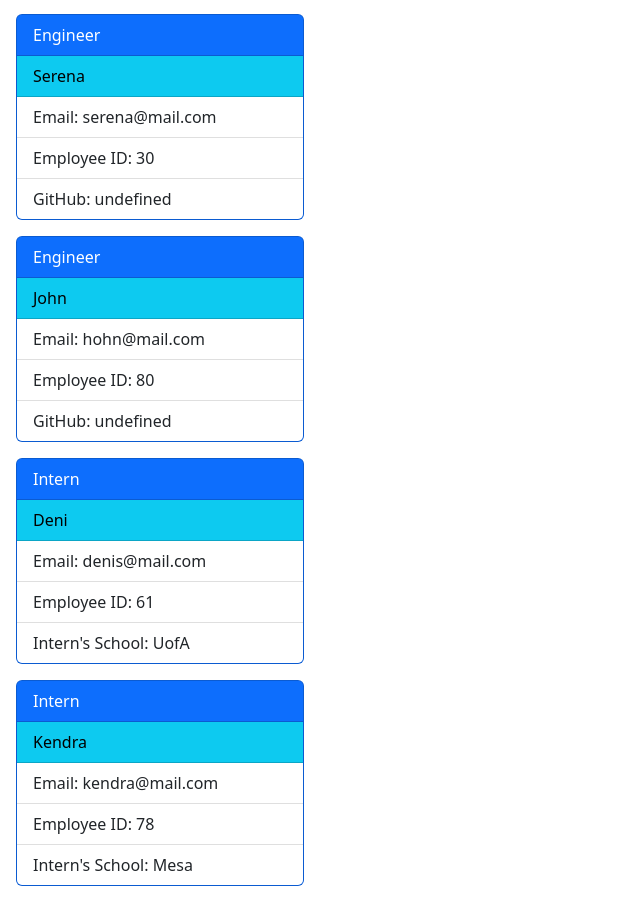
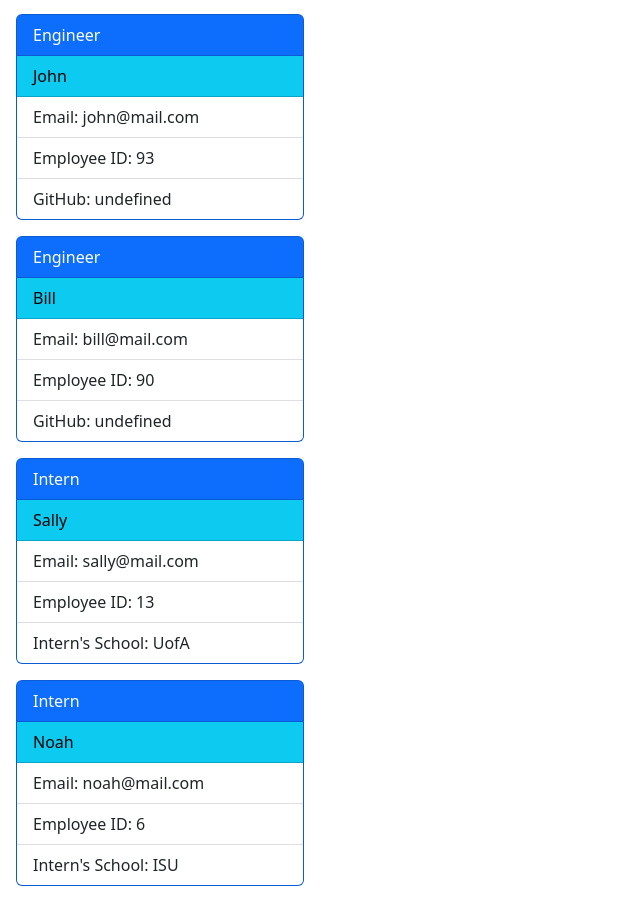
Before and after one commit to Raklotzbach/workteam-generator, a website: page write.html in a window 1280 px wide. Shown: the part 224-1126 px from the top of the page, without its empty margins (0-640 px from the left). Drawn offline with nearby package versions, Linux system fonts and the light colour scheme.

Commit message:
final adds

```diff
--- a/write.html
+++ b/write.html
@@ -18,22 +18,8 @@
             </div>
             <ul class="list-group list-group-flush">
                 <li class="list-group-item">Email: akira@mail.com</li>
-                <li class="list-group-item">Employee ID: 83</li>
-                <li class="list-group-item">Office Number: 76</li>
-            </ul>
-        </div>
-
-        <div class="card m-3 text-bg-primary" style="width: 18rem;">
-            <div class="card-header text-bg-primary">
-                Engineer
-            </div>
-            <div class="card-header text-bg-info">
-                Serena
-            </div>
-            <ul class="list-group list-group-flush">
-                <li class="list-group-item">Email: serena@mail.com</li>
-                <li class="list-group-item">Employee ID: 30</li>
-                <li class="list-group-item">GitHub: undefined</li>
+                <li class="list-group-item">Employee ID: 98</li>
+                <li class="list-group-item">Office Number: 66</li>
             </ul>
         </div>
 
@@ -45,8 +31,22 @@
                 John
             </div>
             <ul class="list-group list-group-flush">
-                <li class="list-group-item">Email: hohn@mail.com</li>
-                <li class="list-group-item">Employee ID: 80</li>
+                <li class="list-group-item">Email: john@mail.com</li>
+                <li class="list-group-item">Employee ID: 93</li>
+                <li class="list-group-item">GitHub: undefined</li>
+            </ul>
+        </div>
+
+        <div class="card m-3 text-bg-primary" style="width: 18rem;">
+            <div class="card-header text-bg-primary">
+                Engineer
+            </div>
+            <div class="card-header text-bg-info">
+                Bill
+            </div>
+            <ul class="list-group list-group-flush">
+                <li class="list-group-item">Email: bill@mail.com</li>
+                <li class="list-group-item">Employee ID: 90</li>
                 <li class="list-group-item">GitHub: undefined</li>
             </ul>
         </div>
@@ -56,11 +56,11 @@
                 Intern
             </div>
             <div class="card-header text-bg-info">
-                Deni
+                Sally
             </div>
             <ul class="list-group list-group-flush">
-                <li class="list-group-item">Email: denis@mail.com</li>
-                <li class="list-group-item">Employee ID: 61</li>
+                <li class="list-group-item">Email: sally@mail.com</li>
+                <li class="list-group-item">Employee ID: 13</li>
                 <li class="list-group-item">Intern's School: UofA</li>
             </ul>
         </div>
@@ -70,12 +70,12 @@
                 Intern
             </div>
             <div class="card-header text-bg-info">
-                Kendra
+                Noah
             </div>
             <ul class="list-group list-group-flush">
-                <li class="list-group-item">Email: kendra@mail.com</li>
-                <li class="list-group-item">Employee ID: 78</li>
-                <li class="list-group-item">Intern's School: Mesa</li>
+                <li class="list-group-item">Email: noah@mail.com</li>
+                <li class="list-group-item">Employee ID: 6</li>
+                <li class="list-group-item">Intern's School: ISU</li>
             </ul>
         </div>
         </body>
```
